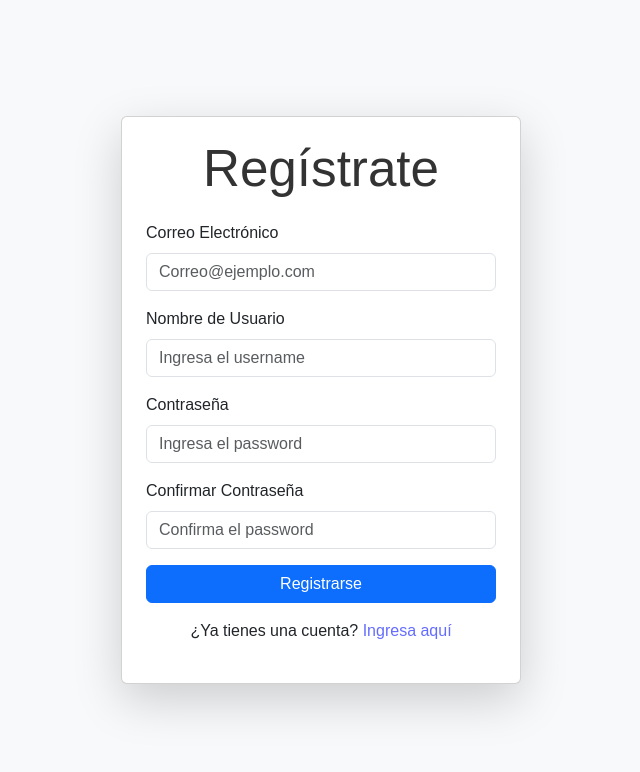
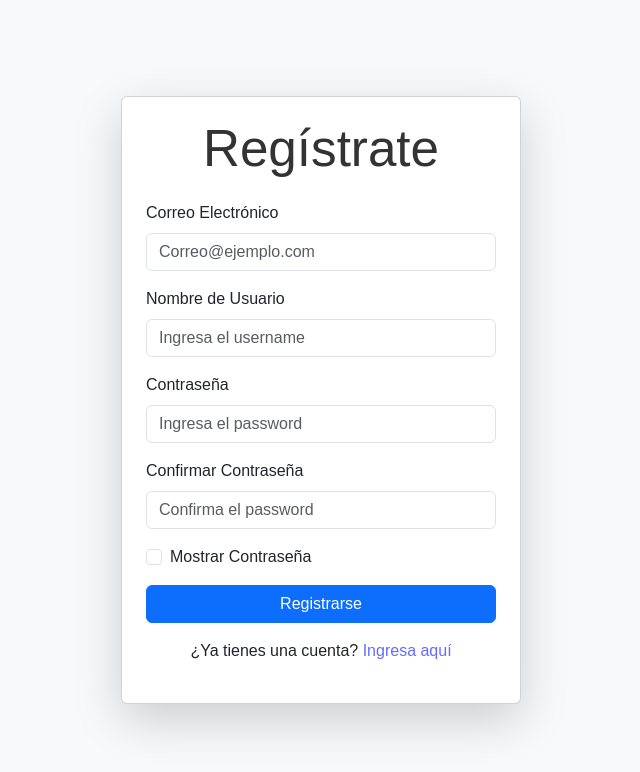
Before and after one commit to AdairGarcia/finalyze, a React (Vite) app in the folder finalyze/: page /signup in a window 1280 px wide. Shown: the top 772 px of the page, without its empty margins (319-959 px from the left). Built offline with nearby package versions, Linux system fonts and the light colour scheme; the HTML template or start-up script is replaced by a standard one; what aws-jwt-verify would draw is missing.

Commit message:
Autenticaciones completas

```diff
--- a/finalyze/src/pages/SigninPage/SigninPage.jsx
+++ b/finalyze/src/pages/SigninPage/SigninPage.jsx
@@ -1,19 +1,20 @@
 import { useForm } from 'react-hook-form';
 import { useAuth } from "../../context/AuthContext.jsx";
-import {useEffect} from "react";
-import {Link, useNavigate} from "react-router-dom";
+import { useEffect, useState } from "react";
+import { Link, useNavigate } from "react-router-dom";
 
 export const SigninPage = () => {
-    const { register, handleSubmit} = useForm();
+    const { register, handleSubmit } = useForm();
     const { signin, isAuthenticated } = useAuth();
     const navigate = useNavigate();
+    const [showPassword, setShowPassword] = useState(false);
 
     const onSubmit = handleSubmit(async (data) => {
         try {
             const info = await signin(data.username, data.password);
-            if(info.statusCode === 200){
+            if (info.statusCode === 200) {
                 console.log("Inicio de sesión exitoso");
-            } else if(info.statusCode === 500){
+            } else if (info.statusCode === 500) {
                 console.log("Message:", info.message);
             }
         } catch (error) {
@@ -22,14 +23,14 @@ export const SigninPage = () => {
     });
 
     useEffect(() => {
-        if(isAuthenticated){
+        if (isAuthenticated) {
             navigate('/files');
         }
     }, [isAuthenticated]);
 
     return (
         <div className="container vh-100 d-flex align-items-center justify-content-center">
-            <div className="card shadow-lg p-4" style={{width: "100%", maxWidth: "400px"}}>
+            <div className="card shadow-lg p-4" style={{ width: "100%", maxWidth: "400px" }}>
                 <h1 className="text-center mb-4">Iniciar Sesión</h1>
                 <form onSubmit={onSubmit}>
                     <div className="mb-3">
@@ -39,7 +40,7 @@ export const SigninPage = () => {
                             name="username"
                             placeholder="Ingresa el username"
                             className="form-control"
-                            {...register("username", {required: true})}
+                            {...register("username", { required: true })}
                             autoComplete="off"
                         />
                     </div>
@@ -47,12 +48,23 @@ export const SigninPage = () => {
                     <div className="mb-3">
                         <label className="form-label">Password</label>
                         <input
-                            type="password"
+                            type={showPassword ? "text" : "password"}
                             placeholder="Ingresa el password"
                             className="form-control"
-                            {...register("password", {required: true})}
+                            {...register("password", { required: true })}
                             autoComplete="off"
                         />
+                    </div>
+
+                    <div className="mb-3 form-check">
+                        <input
+                            type="checkbox"
+                            className="form-check-input"
+                            id="showPassword"
+                            checked={showPassword}
+                            onChange={() => setShowPassword(!showPassword)}
+                        />
+                        <label className="form-check-label" htmlFor="showPassword">Mostrar Contraseña</label>
                     </div>
 
                     <button type="submit" className="btn btn-primary w-100">
--- a/finalyze/src/pages/SignupPage/SignupPage.jsx
+++ b/finalyze/src/pages/SignupPage/SignupPage.jsx
@@ -17,6 +17,7 @@ export const SignupPage = () => {
     uppercase: false,
     symbol: false,
   });
+  const [showPassword, setShowPassword] = useState(false);
 
   const onSubmit = handleSubmit(async (data) => {
     if (data.password !== data.confirmPassword) {
@@ -86,7 +87,7 @@ export const SignupPage = () => {
             <div className="mb-3">
               <label className="form-label">Contraseña</label>
               <input
-              type="password"
+                  type={showPassword ? "text" : "password"}
                   placeholder="Ingresa el password"
                   className="form-control"
                   {...register("password", { required: true })}
@@ -109,12 +110,23 @@ export const SignupPage = () => {
             <div className="mb-3">
               <label className="form-label">Confirmar Contraseña</label>
               <input
-              type="password"
+                  type={showPassword ? "text" : "password"}
                   placeholder="Confirma el password"
                   className="form-control"
                   {...register("confirmPassword", { required: true })}
                   autoComplete="off"
               />
+            </div>
+
+            <div className="mb-3 form-check">
+              <input
+                  type="checkbox"
+                  className="form-check-input"
+                  id="showPassword"
+                  checked={showPassword}
+                  onChange={() => setShowPassword(!showPassword)}
+              />
+              <label className="form-check-label" htmlFor="showPassword">Mostrar Contraseña</label>
             </div>
 
             <button type="submit" className="btn btn-primary w-100">
```
Lines whose indentation alone changed are shown as unchanged.
